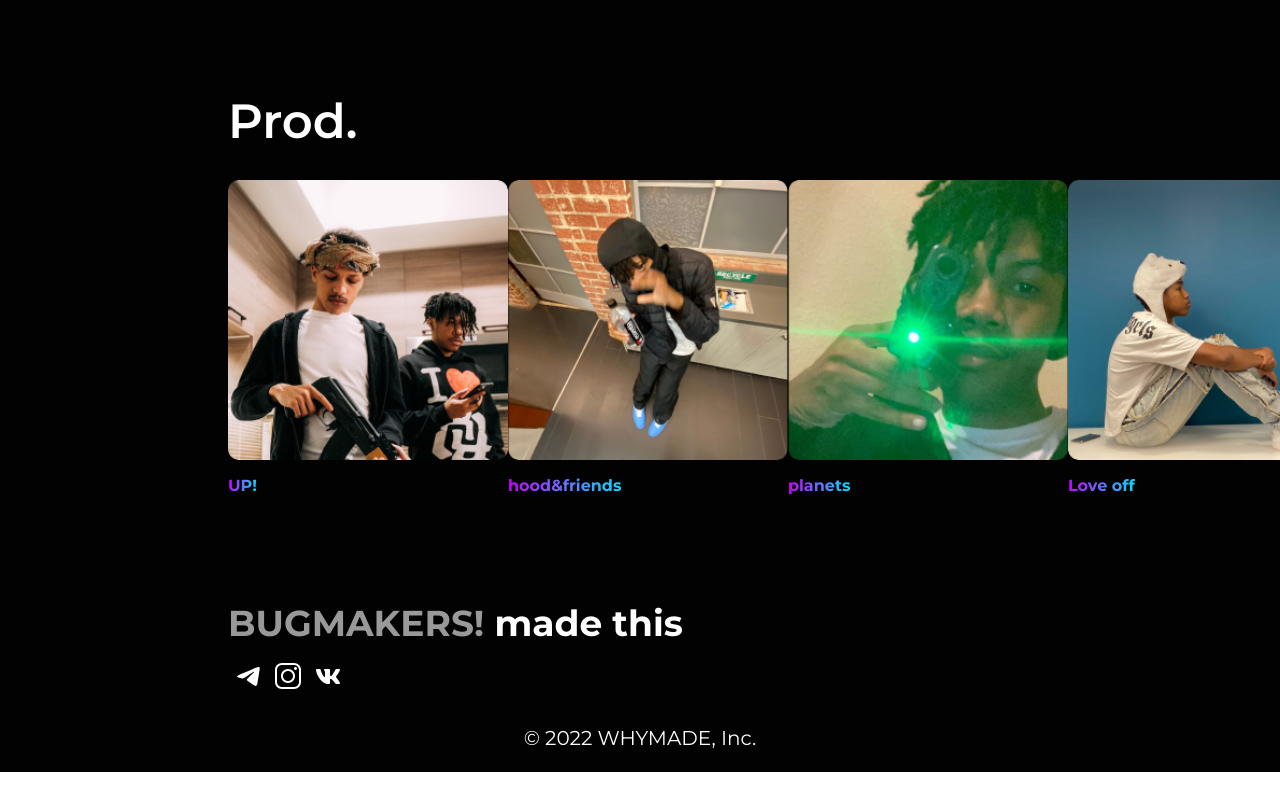
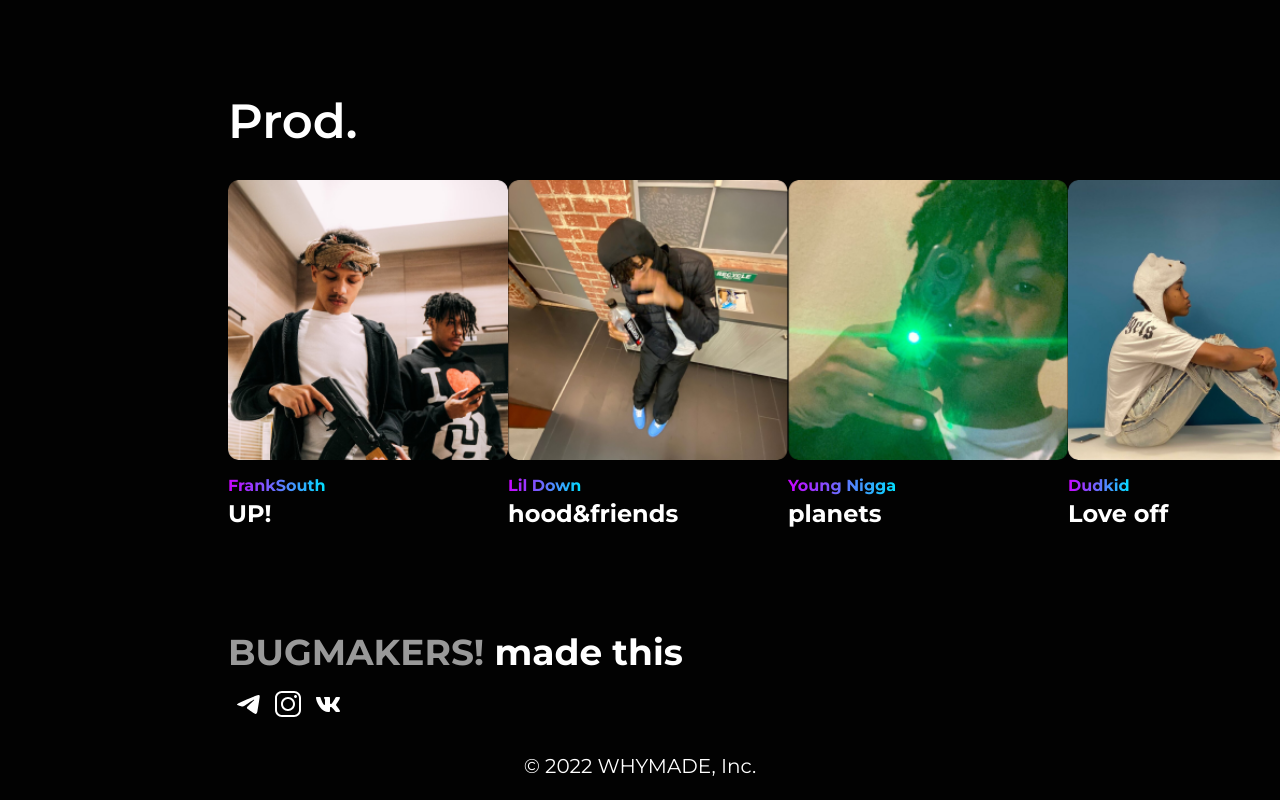
Before and after one commit to bugmak4rs/whymade-beats-store, a React (Create React App) app: page / in a window 1280 px wide. Shown: the part 1364-2164 px from the top of the page. Before the commit the page ends 2136 px from the top, so only its background shows below. Built offline with nearby package versions, Linux system fonts and the light colour scheme.

Commit message:
feat: refactoring Prod

```diff
--- a/src/components/Home/Prod/index.tsx
+++ b/src/components/Home/Prod/index.tsx
@@ -15,10 +15,10 @@ const Prod: FC = () => {
         <div className={style.offset}>
           <h2 className={style.title}>Prod.</h2>
           <div className={style.cards}>
-            <ProdCard image={iayze} price={20} bpm={133} name={'UP!'} />
-            <ProdCard image={slumps} price={50} bpm={142} name={'hood&friends'} />
-            <ProdCard image={kencarson} price={30} bpm={148} name={'planets'} />
-            <ProdCard image={richamiri} price={20} bpm={147} name={'Love off'} />
+            <ProdCard image={iayze} name={'FrankSouth'} track={'UP!'} />
+            <ProdCard image={slumps} name={'Lil Down'} track={'hood&friends'} />
+            <ProdCard image={kencarson} name={'Young Nigga'} track={'planets'} />
+            <ProdCard image={richamiri} name={'Dudkid'} track={'Love off'} />
           </div>
         </div>
       </div>
```
